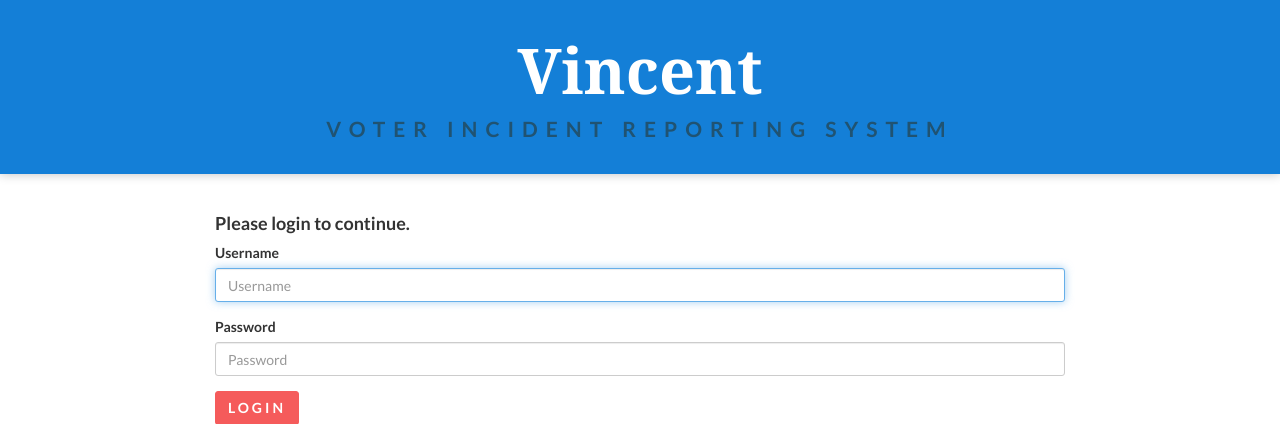
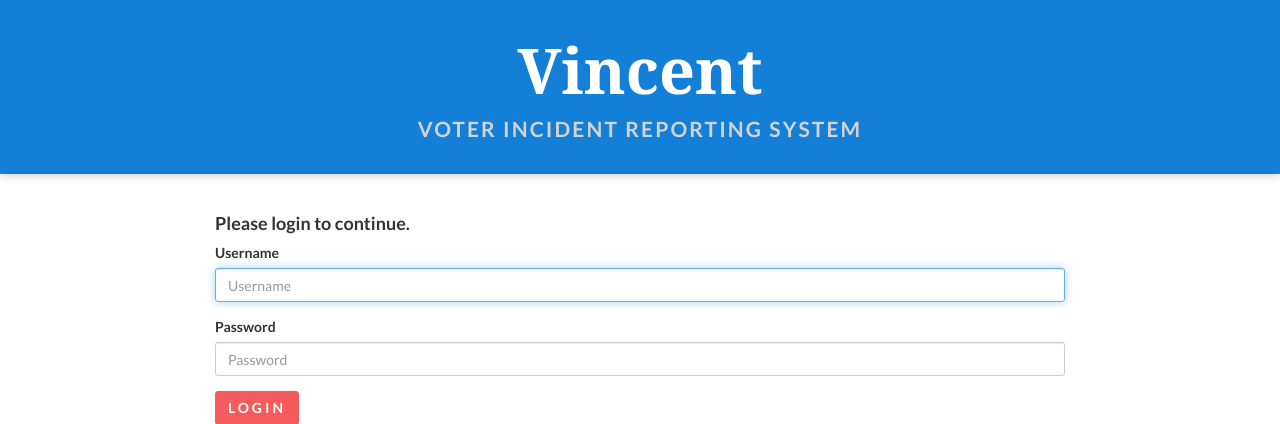
Before and after one commit to Bernie-2016/vincent, a Django app: page / in a window 1280 px wide. Shown: the top 424 px of the page. Run offline with Django 3.2, Linux system fonts and the light colour scheme; parts of the project's set-up code (start-up, migrations or seed data) failed here and were passed over; some libraries are stand-ins or nearby versions.

Commit message:
Update header style

```diff
--- a/vincent/templates/base.html
+++ b/vincent/templates/base.html
@@ -13,10 +13,10 @@
         .jumbotron {
             border-radius: 0;
         }
-        .jumbotron .text-muted{ color: #205372;
+        .jumbotron .text-muted{ color: lightgray;
                                 font-weight: bold;
                                 text-transform: uppercase;
-                                letter-spacing: 8px; }
+                                letter-spacing: 0.1em; }
         @media screen and (max-width: 767px){
             .jumbotron .text-muted{
                 font-size: 1.0em;
```
